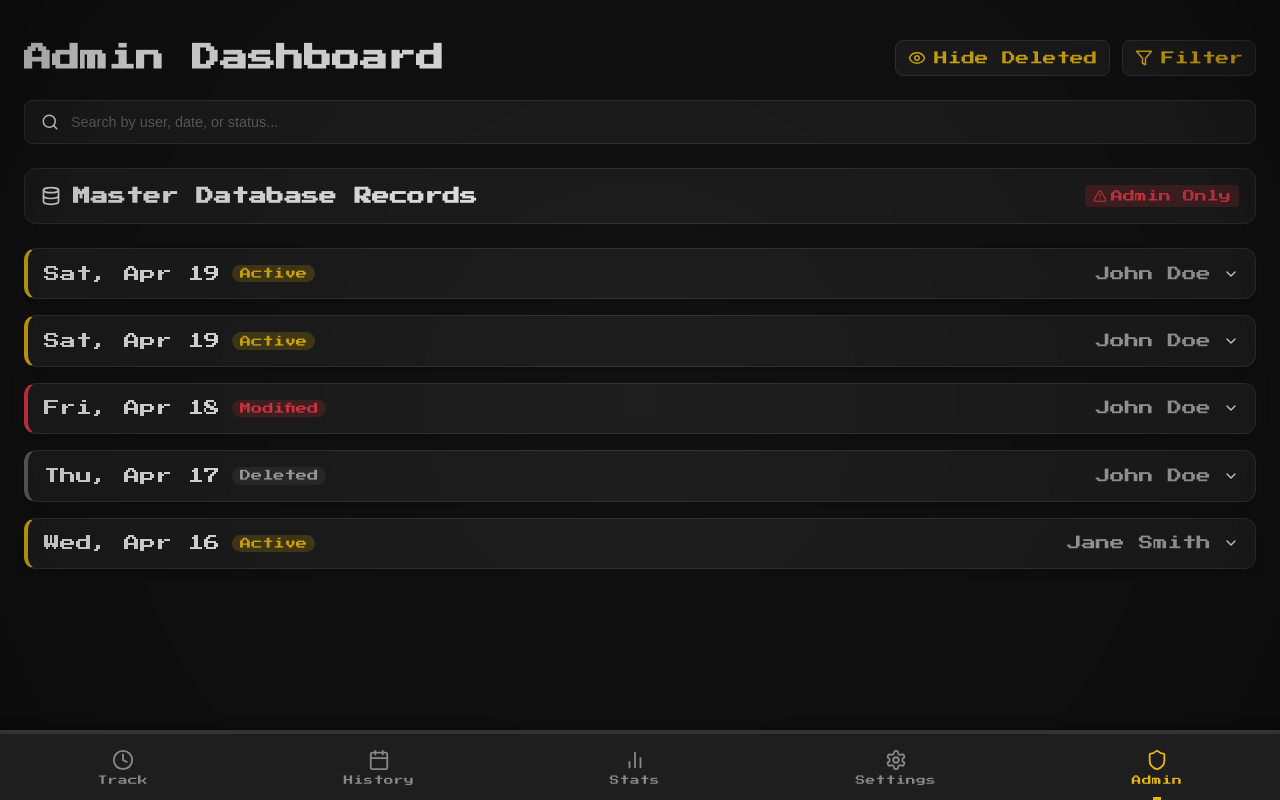
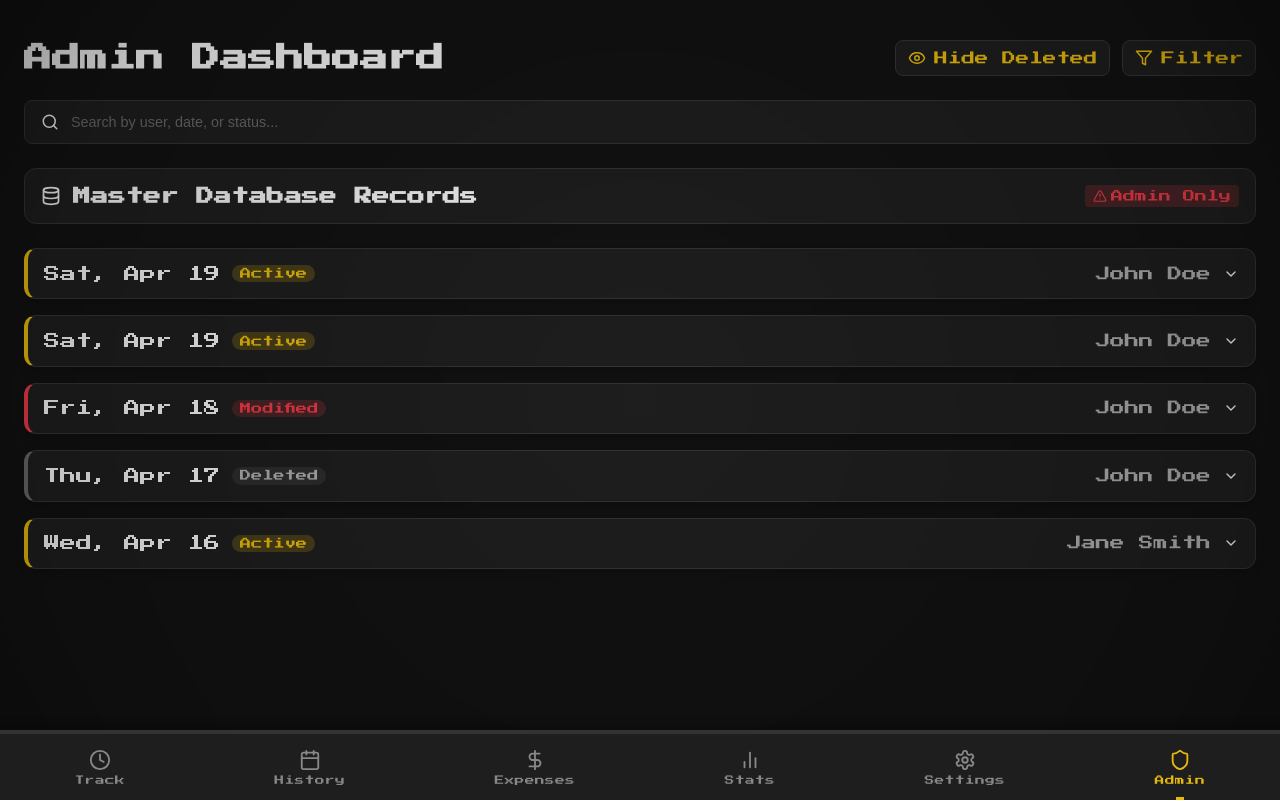
Before and after one commit to roshaanmehar/Work-Hours-Tracker, a Next.js app in the folder chronotrack/main/: page /admin in a window 1280 px wide. Built offline with nearby package versions, Linux system fonts and the light colour scheme.

Commit message:
file update

```diff
--- a/chronotrack/main/components/navbar.tsx
+++ b/chronotrack/main/components/navbar.tsx
@@ -1,6 +1,6 @@
 "use client"
 
-import { Clock, Calendar, BarChart2, Settings, Shield } from "lucide-react"
+import { Clock, Calendar, BarChart2, Settings, Shield, DollarSign } from "lucide-react"
 import Link from "next/link"
 import { motion } from "framer-motion"
 import { usePathname } from "next/navigation"
@@ -8,7 +8,9 @@ import styles from "./navbar.module.css"
 
 export default function Navbar({
   activePage,
-}: { activePage: "track" | "history" | "analytics" | "settings" | "admin" }) {
+}: {
+  activePage: "track" | "history" | "analytics" | "settings" | "admin" | "expenses"
+}) {
   const pathname = usePathname()
   const isAdmin = true // This would be determined by authentication in a real app
 
@@ -25,7 +27,9 @@ export default function Navbar({
             ? "settings"
             : pathname === "/admin"
               ? "admin"
-              : "track")
+              : pathname === "/expenses"
+                ? "expenses"
+                : "track")
 
   return (
     <motion.nav
@@ -41,6 +45,10 @@ export default function Navbar({
       <Link href="/history" className={`${styles.navItem} ${currentPage === "history" ? styles.active : ""}`}>
         <Calendar size={22} />
         <span>History</span>
+      </Link>
+      <Link href="/expenses" className={`${styles.navItem} ${currentPage === "expenses" ? styles.active : ""}`}>
+        <DollarSign size={22} />
+        <span>Expenses</span>
       </Link>
       <Link href="/analytics" className={`${styles.navItem} ${currentPage === "analytics" ? styles.active : ""}`}>
         <BarChart2 size={22} />
```
